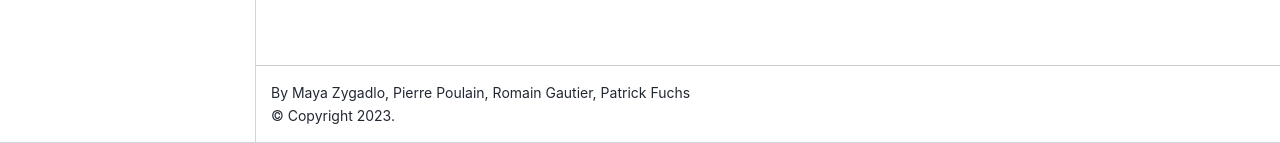
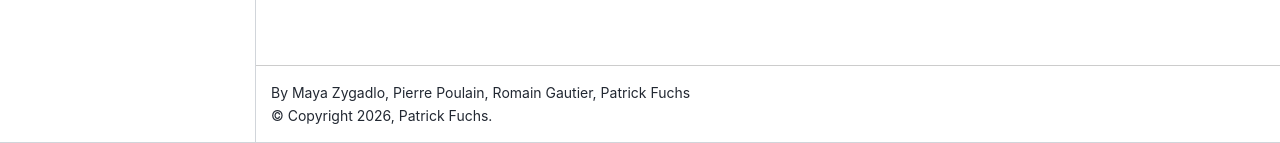
Before and after one commit to patrickfuchs/PackMem2, a Jupyter Book: the page built from docs/intro.md, in a window 1280 px wide. Shown: the part 757-900 px from the top of the page. Built offline with Jupyter Book 1.0.4 settings and Sphinx 7.4.7 and the Sphinx Book theme 1.1.4, drawn with Linux system fonts in a browser that asks for light colours.

Commit message:
Add copyright info

```diff
--- a/docs/_config.yml
+++ b/docs/_config.yml
@@ -4,6 +4,7 @@
 
 title: "PackMem2"
 author: "Maya Zygadlo, Pierre Poulain, Romain Gautier, Patrick Fuchs"
+copyright: "2026, Patrick Fuchs"
 
 # Force re-execution of notebooks on each build.
 # See https://jupyterbook.org/content/execute.html
```
